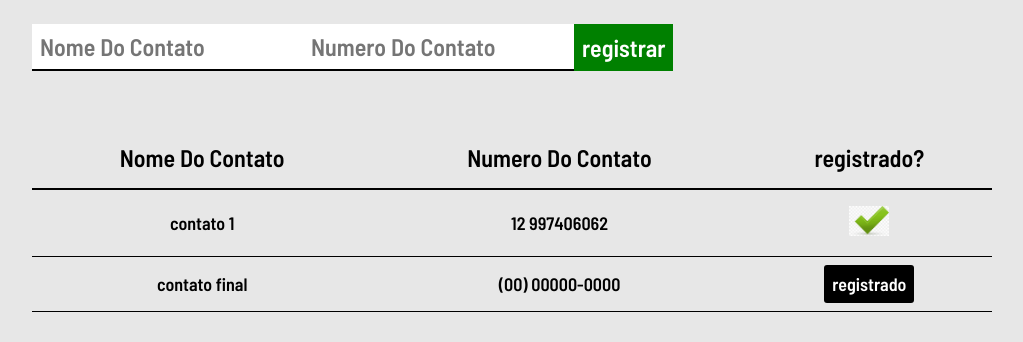
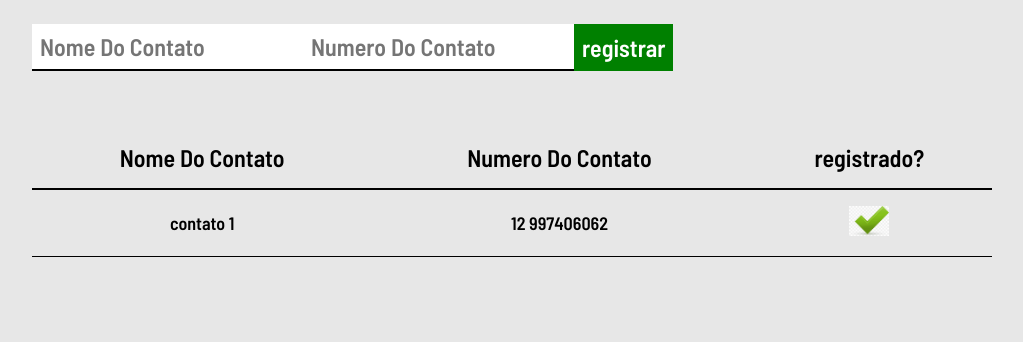
Before and after one commit to Luizferreira01/PROJETO-ebac-22, a plain HTML site: page html/index.html in a window 1280 px wide. Shown: the part 164-506 px from the top of the page, without its empty margins (128-1151 px from the left). Drawn offline with Linux system fonts and the light colour scheme.

Commit message:
Update index.html

```diff
--- a/html/index.html
+++ b/html/index.html
@@ -37,10 +37,6 @@
         </tbody>
         <tfoot>
             <tr>
-                <td>contato final</td>
-                <td>(00) 00000-0000</td>
-                <td><span class="registrando">registrado</span></td>
-            </tr>
         </tfoot>
     </table>
     <script src="/js/main.js"></script>
```
